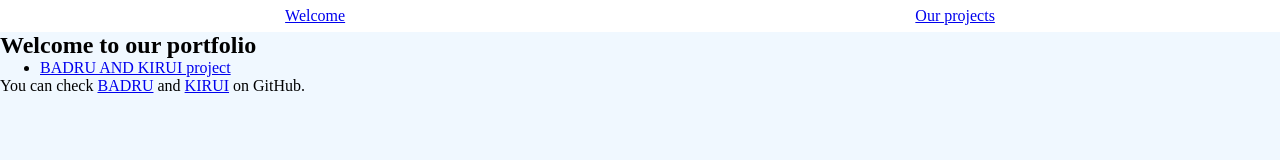
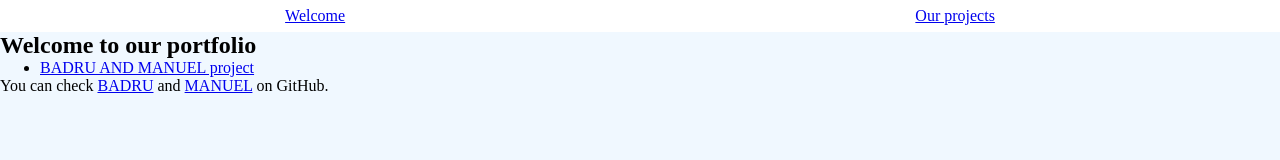
Before and after one commit to PrinceBadru/BADRU-AND-MANUEL, a plain HTML site: page index.html in a window 1280 px wide. Drawn offline with Linux system fonts and the light colour scheme; files that its build step writes are made by us from their sources; files whose address does not match are found by name.

Commit message:
Add files via upload

```diff
--- a/index.html
+++ b/index.html
@@ -20,9 +20,9 @@
   </section>
   <section id="projects">
       <ul class="project-tile">
-          <li><a href="https://github.com/PrinceBadru/BADRU-AND-KIRUI.git" target="_blank"> BADRU AND KIRUI project</a></li>
+          <li><a href=https://github.com/PrinceBadru/BADRU-AND-MANUEL.git target="_blank"> BADRU AND MANUEL project</a></li>
       </ul>
-      <p>You can check <a href="https://github.com/PrinceBadru" target="_blank">BADRU</a> and <a href="https://github.com/mywayisone" target="_blank">KIRUI</a> on GitHub.</p>
+      <p>You can check <a href="https://github.com/PrinceBadru" target="_blank">BADRU</a> and <a href="https://github.com/mywayisone" target="_blank">MANUEL</a> on GitHub.</p>
   </section>
     <script  src="js/index.js"></script>
   </body>
```
